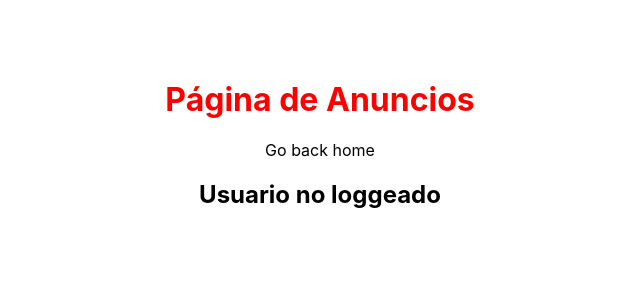
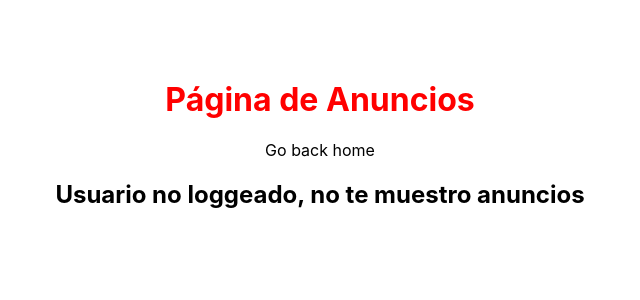
Before and after one commit to NandoLT/Wallaclone-Frontend, a Next.js app in the folder wallaclone/: page /adverts in a window 1280 px wide. Shown: the top 300 px of the page, without its empty margins (320-960 px from the left). Built offline with nearby package versions, Linux system fonts and the light colour scheme.

Commit message:
Añado texto que no te muestro anuncios

```diff
--- a/wallaclone/pages/adverts.js
+++ b/wallaclone/pages/adverts.js
@@ -54,7 +54,7 @@ const Adverts = ({isLogged}) => {
 
             </section>
             :
-            <h2> Usuario no loggeado</h2>
+            <h2> Usuario no loggeado, no te muestro anuncios</h2>
                  }
 
 
```
